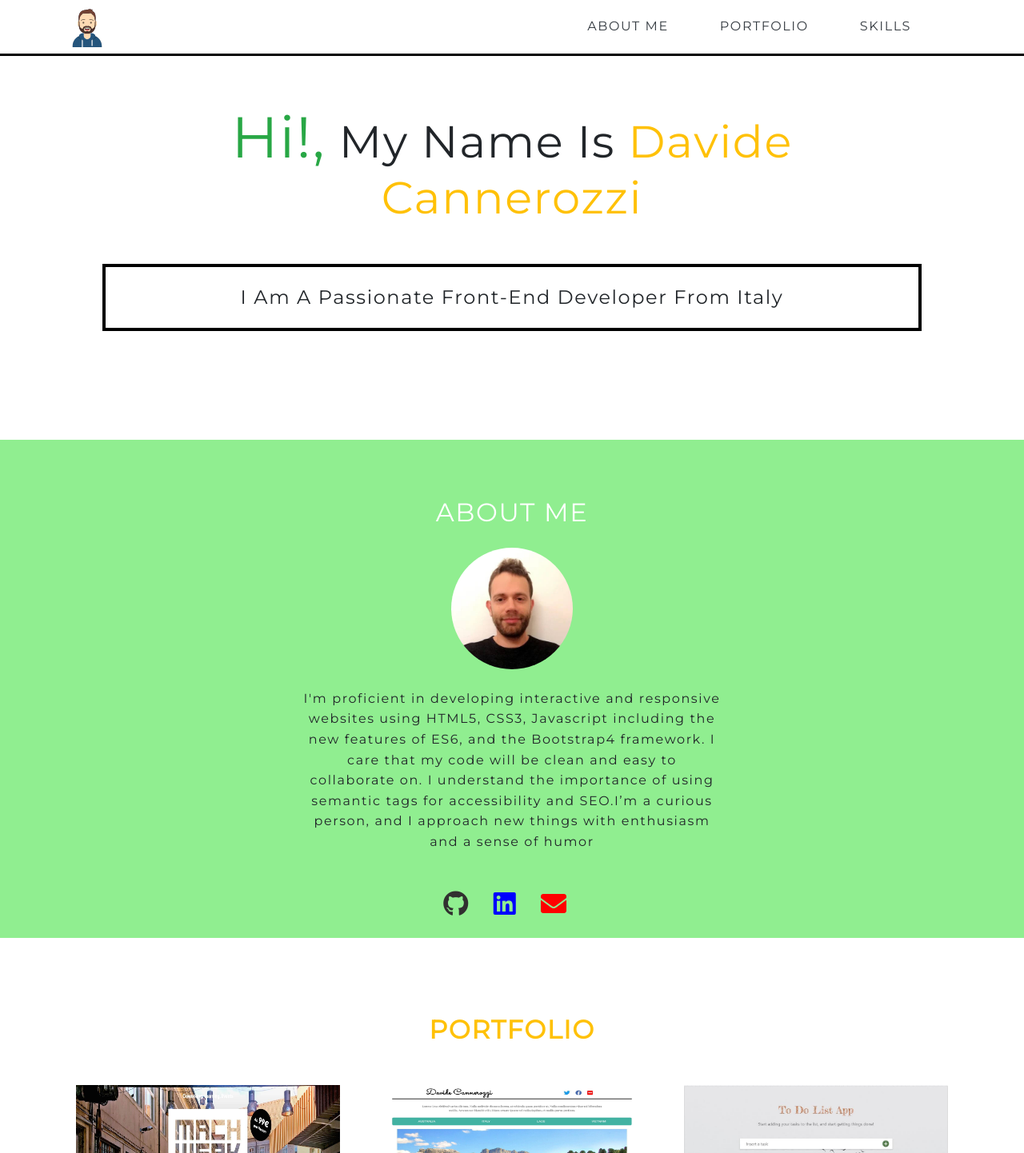
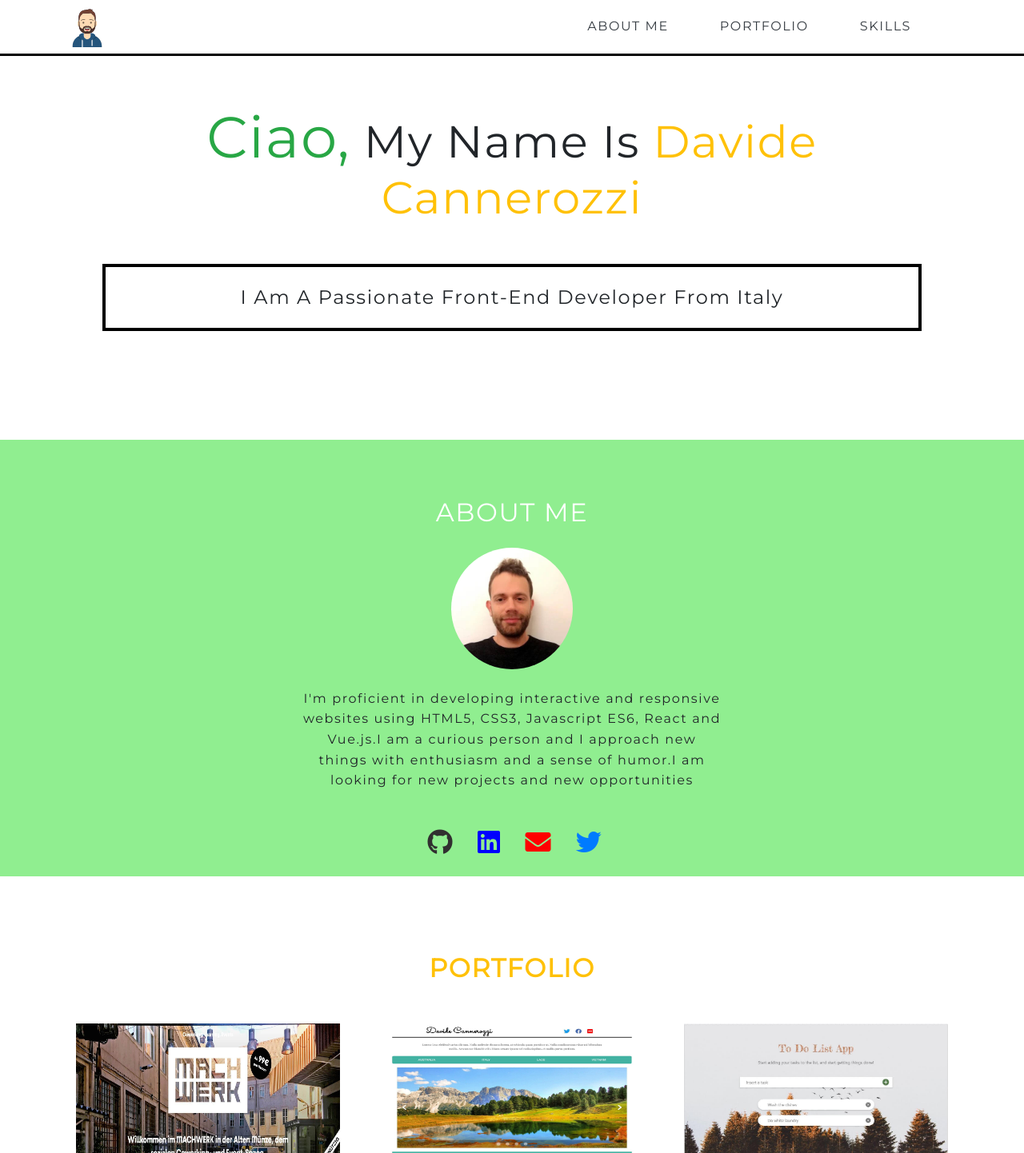
Before and after one commit to DavideCannerozzi/My-Portfolio-Website, a plain HTML site: page index.html in a window 1280 px wide. Shown: the top 1442 px of the page at 80% size. Drawn offline with nearby package versions, Linux system fonts and the light colour scheme.

Commit message:
add twitter logo

```diff
--- a/index.html
+++ b/index.html
@@ -43,7 +43,7 @@
 <!--------------------- Header Section ------------------>
 
     <header class="header-section text-center d-flex flex-column justify-content-center align-items-center text-capitalize">
-       <span class="display-4"><span class="text-success display-3">hi!,</span> my name is <span class="text-warning">davide cannerozzi</span></h1>
+       <span class="display-4"><span class="text-success display-3">ciao,</span> my name is <span class="text-warning">davide cannerozzi</span></h1>
        <h2 class="subheader mt-5 p-4">I am a passionate front-end developer from italy</h2>
     </header>
 
@@ -55,11 +55,12 @@
       <div class="col-lg-12 mr-auto p-3">
          <img class="mb-3 rounded-circle profile-picture" src="img/profile-picture.jpg" alt="profile-picture">
          <div class="container-about mx-auto p-2" data-aos="fade-up">
-            <p>I'm proficient in developing interactive and responsive websites using HTML5, CSS3, Javascript including the new features of ES6, and the Bootstrap4 framework. I care that my code will be clean and easy to collaborate on. I understand the importance of using semantic tags for accessibility and SEO.I’m a curious person, and I approach new things with enthusiasm and a sense of humor</p>
+            <p>I'm proficient in developing interactive and responsive websites using HTML5, CSS3, Javascript ES6, React and Vue.js.I am a curious person and I approach new things with enthusiasm and a sense of humor.I am looking for new projects and new opportunities</p>
             <div class="mt-5 text-center">
               <a href="https://github.com/DavideCannerozzi"><i class="fab fa-2x fa-github ml-2 mr-4"></i></a>
               <a href="https://www.linkedin.com/in/davide-cannerozzi-frontend-developer" target="_blank"><i class="fab fa-2x fa-linkedin mr-4"></i></a>
               <a href="mailto:davide851_@hotmail.com"><i class="fas fa-2x fa-envelope mr-4"></i></a>
+              <a href="https://twitter.com/Davide_Code" target="_blank"><i class="fab fa-2x fa-twitter"></i></a>
             </div>
          </div>
       </div>
```
